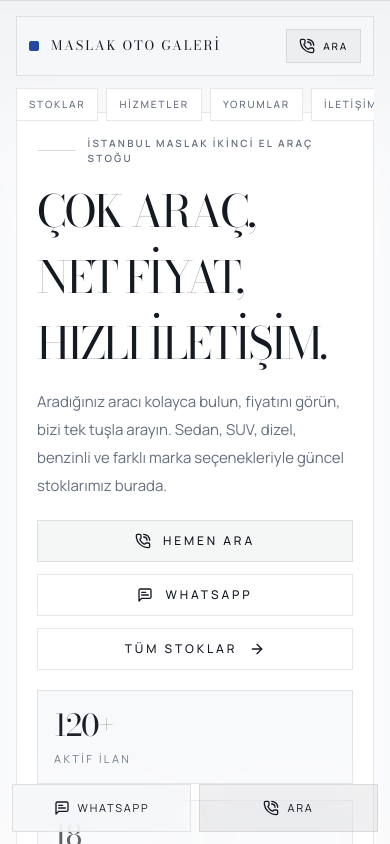
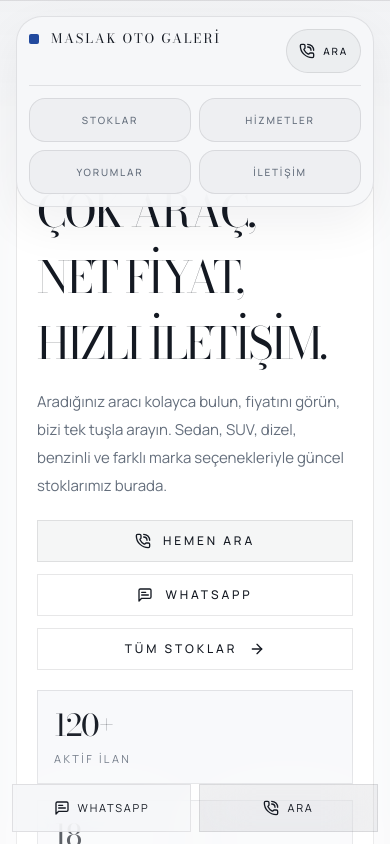
Before and after one commit to alitoprak28/Galeriprojem, a Next.js app: page / in a window 390 px wide. Shown: the top 844 px of the page. Built offline with nearby package versions, Linux system fonts and the light colour scheme.

Commit message:
Polish mobile navbar layout

```diff
--- a/components/layout/navbar.tsx
+++ b/components/layout/navbar.tsx
@@ -35,12 +35,13 @@ export function Navbar() {
       <div className="page-shell pt-4 sm:pt-6">
         <div
           className={cn(
-            "flex items-center justify-between gap-3 border bg-background px-3 py-3 transition-all duration-300 sm:px-6",
+            "rounded-[26px] border bg-background/95 px-3 py-3 backdrop-blur-xl transition-all duration-300 sm:px-5 sm:py-4 lg:px-6",
             scrolled
               ? "border-foreground/10 shadow-panel"
-              : "border-foreground/10"
+              : "border-foreground/10 shadow-[0_18px_48px_rgba(15,23,42,0.06)]"
           )}
         >
+          <div className="flex items-start justify-between gap-3">
             <Link href="/" className="group inline-flex min-w-0 items-center gap-3">
               <span className="h-2.5 w-2.5 rounded-sm bg-accent" />
               <div className="min-w-0">
@@ -54,7 +55,7 @@ export function Navbar() {
             </Link>
 
             <div className="flex shrink-0 items-center gap-2 sm:gap-3">
-            <nav className="hidden items-center gap-5 lg:flex">
+              <nav className="hidden items-center gap-2 rounded-full border border-foreground/10 bg-foreground/[0.03] p-1 lg:flex">
                 {links.map((link) => {
                   const active = link.href === "/gallery" ? pathname === "/gallery" : false;
 
@@ -63,8 +64,8 @@ export function Navbar() {
                       key={link.href}
                       href={link.href}
                       className={cn(
-                      "text-[11px] font-medium uppercase tracking-[0.2em] text-muted transition hover:text-foreground",
-                      active && "text-foreground"
+                        "rounded-full px-4 py-2 text-[11px] font-medium uppercase tracking-[0.18em] text-muted transition hover:text-foreground",
+                        active && "bg-background text-foreground shadow-sm"
                       )}
                     >
                       {link.label}
@@ -75,7 +76,7 @@ export function Navbar() {
 
               <a
                 href={`tel:${dealershipInfo.phoneRaw}`}
-              className="inline-flex items-center gap-2 border border-foreground/10 bg-foreground/[0.04] px-3 py-2 text-[10px] font-medium uppercase tracking-[0.18em] text-foreground transition hover:border-foreground/20 hover:bg-foreground/[0.08] sm:px-4 sm:text-[11px]"
+                className="inline-flex min-h-11 items-center gap-2 rounded-full border border-foreground/10 bg-foreground/[0.04] px-3 py-2 text-[10px] font-medium uppercase tracking-[0.18em] text-foreground transition hover:border-foreground/20 hover:bg-foreground/[0.08] sm:px-4 sm:text-[11px]"
               >
                 <PhoneCall className="h-4 w-4" />
                 <span className="hidden sm:inline">{dealershipInfo.phoneDisplay}</span>
@@ -84,16 +85,24 @@ export function Navbar() {
             </div>
           </div>
 
-        <div className="mt-3 flex gap-2 overflow-x-auto pb-1 lg:hidden">
-          {links.map((link) => (
+          <nav className="mt-3 grid grid-cols-2 gap-2 border-t border-foreground/10 pt-3 lg:hidden">
+            {links.map((link) => {
+              const active = link.href === "/gallery" ? pathname === "/gallery" : false;
+
+              return (
                 <Link
                   key={link.href}
                   href={link.href}
-              className="whitespace-nowrap border border-foreground/10 bg-panel px-3 py-2 text-[10px] font-medium uppercase tracking-[0.18em] text-muted transition hover:text-foreground"
+                  className={cn(
+                    "inline-flex min-h-11 items-center justify-center rounded-2xl border border-foreground/10 bg-foreground/[0.03] px-4 py-3 text-[10px] font-medium uppercase tracking-[0.18em] text-muted transition hover:border-foreground/20 hover:text-foreground sm:text-[11px]",
+                    active && "border-accent/20 bg-accent text-white shadow-sm hover:text-white"
+                  )}
                 >
                   {link.label}
                 </Link>
-          ))}
+              );
+            })}
+          </nav>
         </div>
       </div>
     </motion.header>
```
Lines whose indentation alone changed are shown as unchanged.
